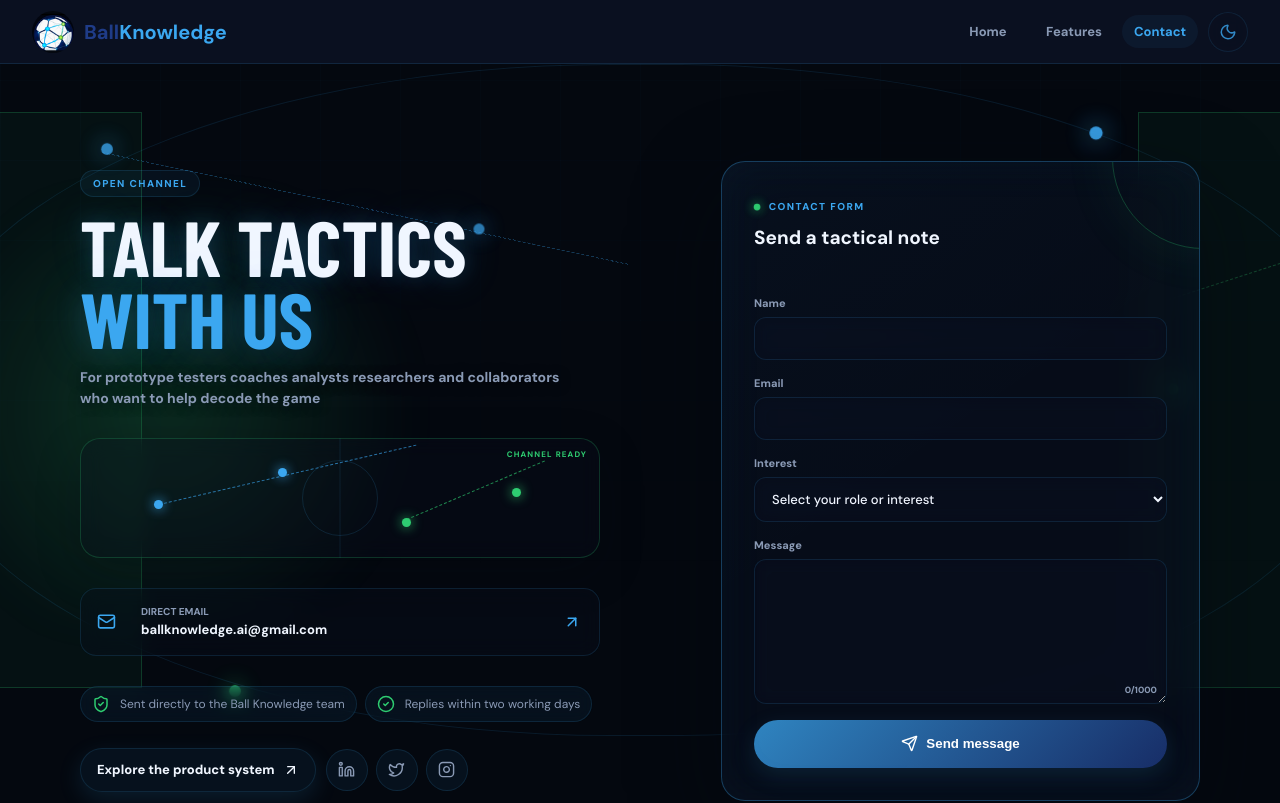
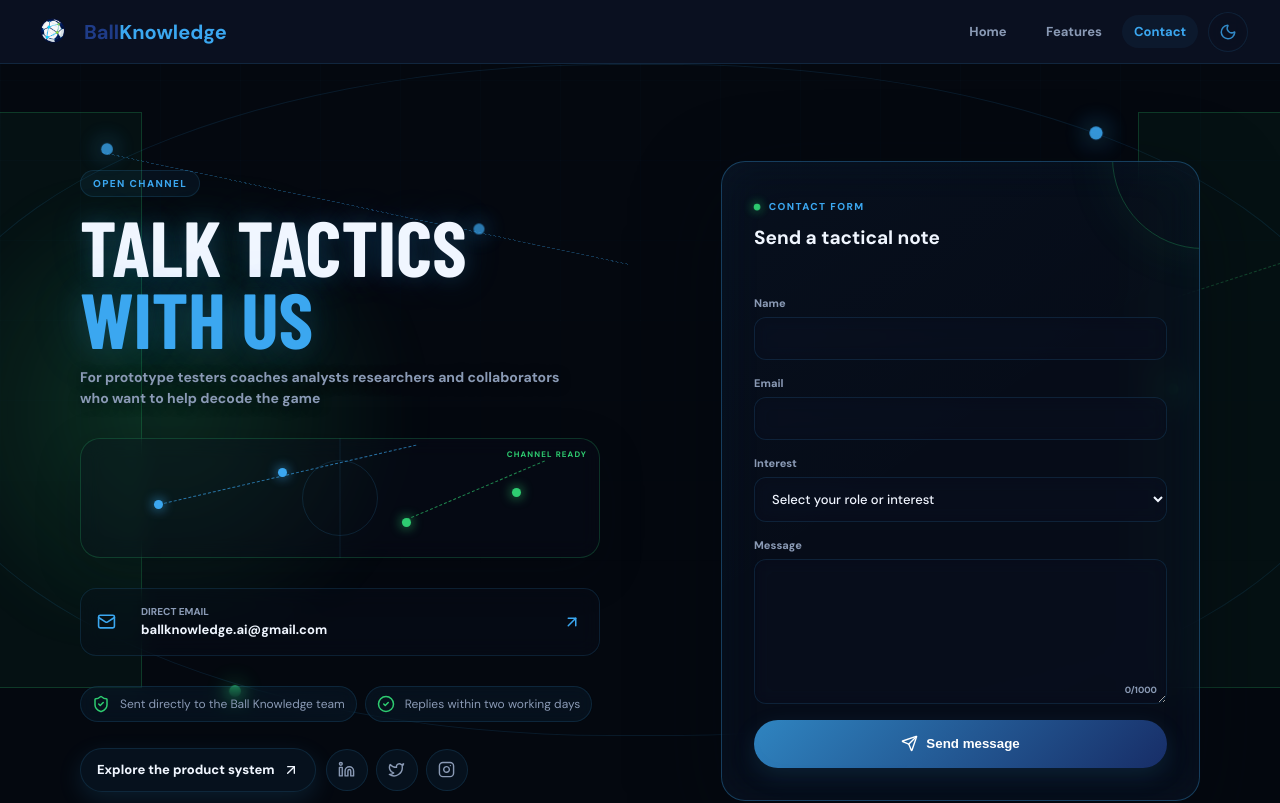
Before and after one commit to BallKnowledgeAI/BallKnowledgeWebsite, a Next.js app: page /contact in a window 1280 px wide. Shown: the top 803 px of the page. Built offline with nearby package versions, Linux system fonts and the light colour scheme; a web font is replaced by a local one.

Commit message:
Refine header logo assets

```diff
--- a/app/globals.css
+++ b/app/globals.css
@@ -33,6 +33,7 @@
   --email-button-success: rgba(18,58,42,0.5);
   --email-button-text: #FFFFFF;
   --brand-logo: url('/ballknowledge-mark-dark.png');
+  --brand-logo-scale: 70%;
 }
 
 :root[data-theme="light"] {
@@ -64,6 +65,7 @@
   --email-button-success: rgba(223,247,234,0.5);
   --email-button-text: #FFFFFF;
   --brand-logo: url('/ballknowledge-mark-light.png');
+  --brand-logo-scale: 70%;
 }
 
 @layer base {
@@ -1686,7 +1688,7 @@
   height: 42px;
   flex-shrink: 0;
   border-radius: 50%;
-  background: var(--brand-logo) center / contain no-repeat;
+  background: transparent var(--brand-logo) center / var(--brand-logo-scale) no-repeat;
 }
 
 .home-brand {
```
Also changed, not shown: public/ballknowledge-mark-dark.png, public/ballknowledge-mark-light.png.
